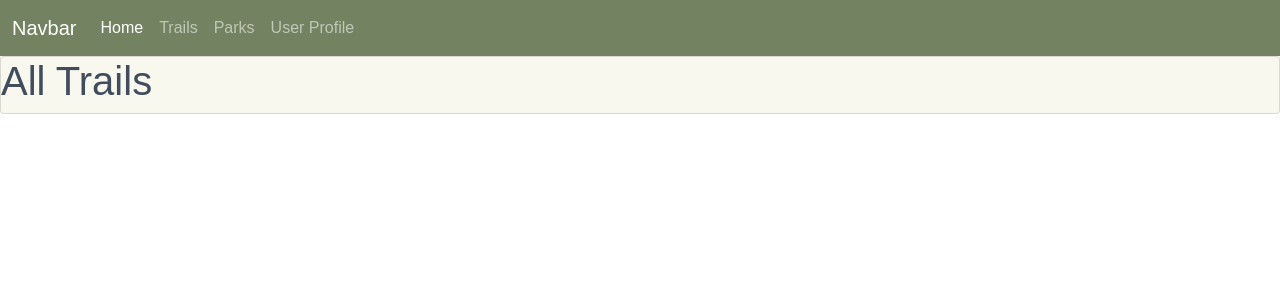
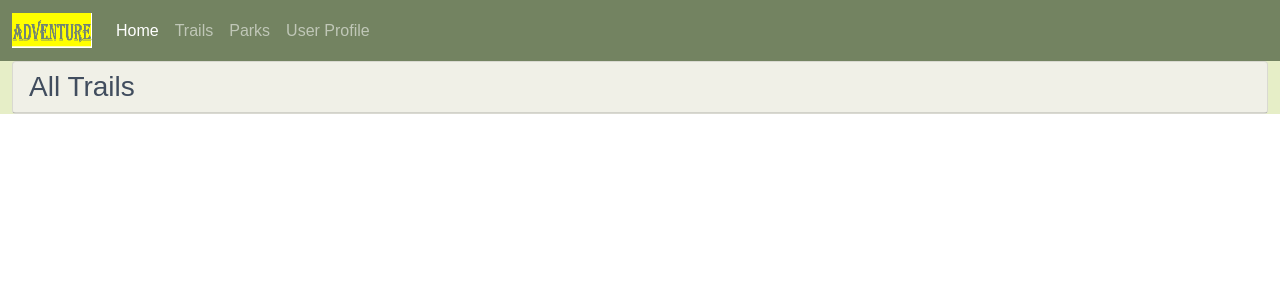
Before and after one commit to dali798/my-capstone-project, a Flask app: page /trails in a window 1280 px wide. Shown: the top 300 px of the page. Run offline with Flask 2, Linux system fonts and the light colour scheme; data that the repository does not hold is empty.

Commit message:
updated styling

```diff
--- a/static/css/base.css
+++ b/static/css/base.css
@@ -17,12 +17,18 @@ body {
 
 .trail-background {
   background: no-repeat center/cover url('/static/img/mountains.jpg');
-  height: 100%
 }
 
 .userprofile-background {
-  background: no-repeat center/cover url('/static/img/seamless-pattern.jpg');
-  height: 100%
+  background: no-repeat center/cover url('/static/img/autumn-leaves.jpg');
+}
+
+.trails-background {
+  background-color: #e6eec7;
+}
+
+.parks-background {
+  background-color: #e0dae2;
 }
 
 .card {
@@ -40,6 +46,11 @@ img.map{
   height: 800px;
 }
 
+.card-title {
+  font-style: italic;
+  color: #627250;
+}
+
 /* .mystery-div {
   height: 100%;
 } */
--- a/templates/all_park_trails.html
+++ b/templates/all_park_trails.html
@@ -2,9 +2,10 @@
 {% block title %}All Park Trails{% endblock %}
 
 {% block body %}
+
 <div class="card">
   <h5 class="card-header">{{park}}</h5>
-
+  <div class="card-body">
   <ul class="list-group list-group-flush">
     {% for trail in park_trails %}
       <li class="list-group-item">
@@ -15,4 +16,6 @@
     {% endfor %}
   </ul>
 </div>
+</div>
+
 {% endblock %}
--- a/templates/all_trails.html
+++ b/templates/all_trails.html
@@ -2,10 +2,9 @@
 {% block title %}All Trails{% endblock %}
 
 {% block body %}
-<section class="container-2">
-  <div class="card">
-    <div calls="card-body">
-      <h1 class="card-title">All Trails</h1>
+<section class="container-fluid trails-background">
+  <div class="card mx-auto">
+    <h3 class="card-header">All Trails</h3>
       <ul class="list-group list-group-flush">
         {% for trail in trails %}
           <li class="list-group-item">
@@ -16,6 +15,5 @@
         {% endfor %}
       </ul>
     </div>
-</div>
 </section>
 {% endblock %}
--- a/templates/base.html
+++ b/templates/base.html
@@ -16,7 +16,7 @@
     <body>
       <nav class="navbar sticky-top navbar-expand-lg navbar-dark" style="background-color: #738361;">
         <div class="container-fluid">
-          <a class="navbar-brand" href="#">Navbar</a>
+          <a class="navbar-brand" href="#"><img src="/static/img/adv.png" alt="alt img" width="80" height="35"></a>
           <button class="navbar-toggler" type="button" data-bs-toggle="collapse" data-bs-target="#navbarNavAltMarkup" aria-controls="navbarNavAltMarkup" aria-expanded="false" aria-label="Toggle navigation">
             <span class="navbar-toggler-icon"></span>
           </button>
```
Also changed, not shown: templates/all_parks.html (+5 -2 lines), templates/homepage.html (+5 -5 lines), templates/trails_detail.html (+9 -10 lines), static/img/adv.png (added), static/img/autumn-leaves.jpg (added), static/img/lavender.jpg (added).
